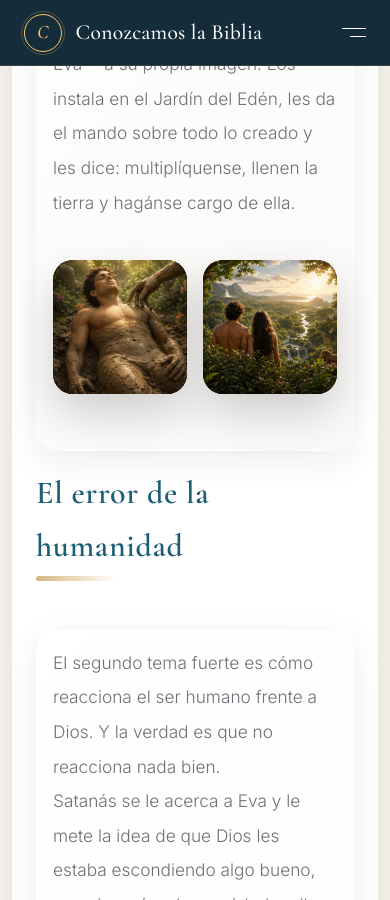
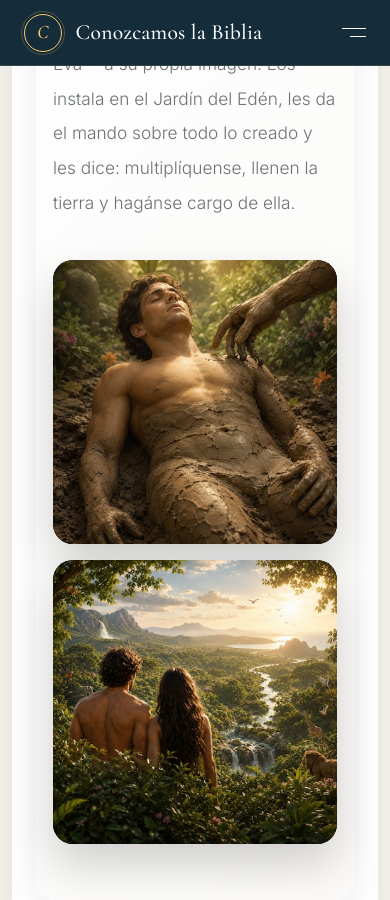
Before and after one commit to iporoma/conozcamoslabiblia, a Jekyll site: the page built from test1.html, in a window 390 px wide and 900 px high, scrolled down 1428 px. Built offline with Jekyll 4.4.1, drawn with Linux system fonts in a browser that asks for light colours.

Commit message:
Add flexbox styles for image layout

```diff
--- a/assets/css/encuentros.css
+++ b/assets/css/encuentros.css
@@ -596,5 +596,15 @@ html{
     .container h2::before{
         display:none;
     }
+    .image-row{
+        flex-direction:column;
+    }
+
+    .image-container,
+    .image-row .image-container:only-child{
+        flex:1 1 100% !important;
+        width:100%;
+        margin:0;
+    }
 
 }
```
